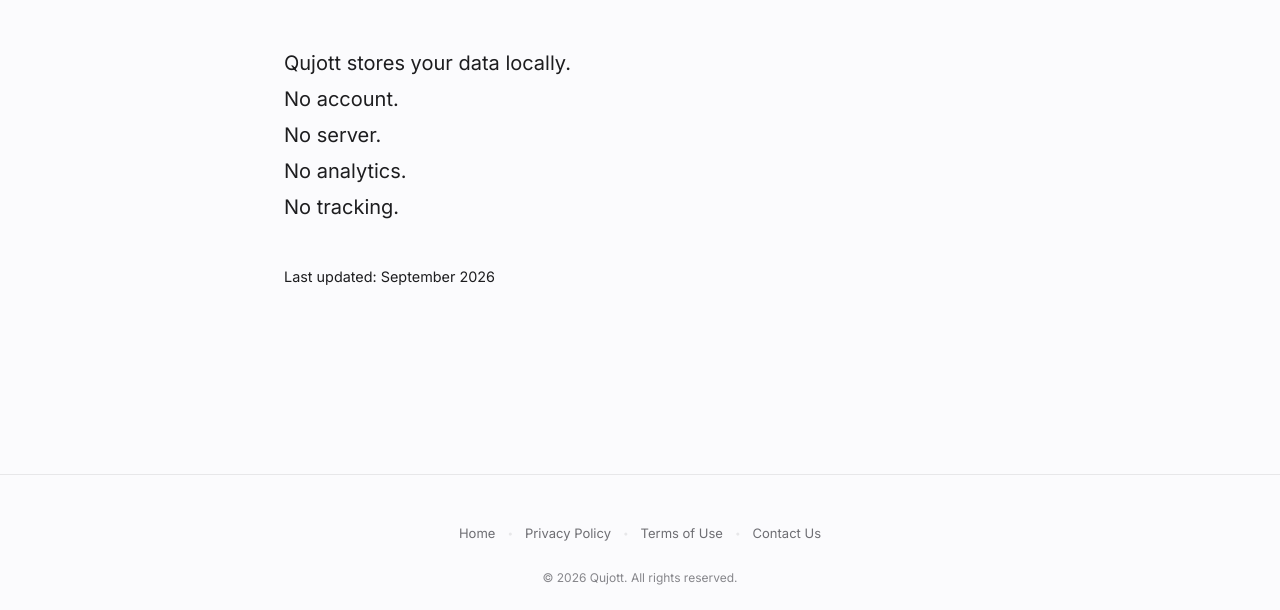
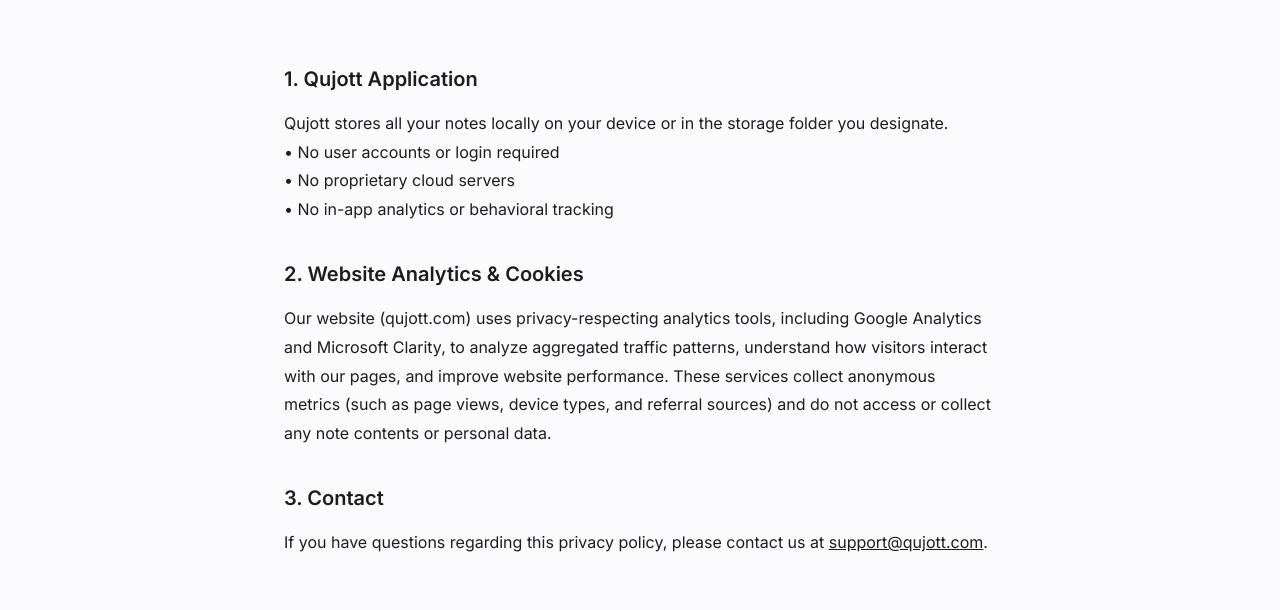
Before and after one commit to Tomi-Lab/Qujott-Website, a plain HTML site: page privacy.html in a window 1280 px wide. Shown: the part 165-775 px from the top of the page. Drawn offline with Linux system fonts and the light colour scheme.

Commit message:
feat: add robots.txt, sitemap.xml, and update privacy policy for web analytics

```diff
--- a/privacy.html
+++ b/privacy.html
@@ -27,12 +27,24 @@
     <div class="container hero-content" style="align-items: flex-start; text-align: left;">
       <h1 class="app-title" style="font-size: 2rem;">Privacy Policy</h1>
 
-      <div style="margin-top: 40px; font-size: 1.25rem; line-height: 1.8; color: var(--text-secondary);">
-        <p>Qujott stores your data locally.</p>
-        <p>No account.</p>
-        <p>No server.</p>
-        <p>No analytics.</p>
-        <p>No tracking.</p>
+      <div style="margin-top: 32px; font-size: 1rem; line-height: 1.8; color: var(--text-secondary);">
+        <h2 style="color: var(--text-primary); font-size: 1.25rem; margin-top: 24px; margin-bottom: 12px;">1. Qujott Application</h2>
+        <p style="margin-bottom: 16px;">
+          Qujott stores all your notes locally on your device or in the storage folder you designate.<br>
+          • No user accounts or login required<br>
+          • No proprietary cloud servers<br>
+          • No in-app analytics or behavioral tracking
+        </p>
+
+        <h2 style="color: var(--text-primary); font-size: 1.25rem; margin-top: 32px; margin-bottom: 12px;">2. Website Analytics & Cookies</h2>
+        <p style="margin-bottom: 16px;">
+          Our website (qujott.com) uses privacy-respecting analytics tools, including Google Analytics and Microsoft Clarity, to analyze aggregated traffic patterns, understand how visitors interact with our pages, and improve website performance. These services collect anonymous metrics (such as page views, device types, and referral sources) and do not access or collect any note contents or personal data.
+        </p>
+
+        <h2 style="color: var(--text-primary); font-size: 1.25rem; margin-top: 32px; margin-bottom: 12px;">3. Contact</h2>
+        <p style="margin-bottom: 16px;">
+          If you have questions regarding this privacy policy, please contact us at <a href="mailto:support@qujott.com" style="color: var(--text-primary); text-decoration: underline;">support@qujott.com</a>.
+        </p>
       </div>
 
       <div style="margin-top: 40px; font-size: 0.9rem; color: var(--text-tertiary);">
```
Also changed, not shown: sitemap.xml (added, +18 -0 lines), robots.txt (added).
